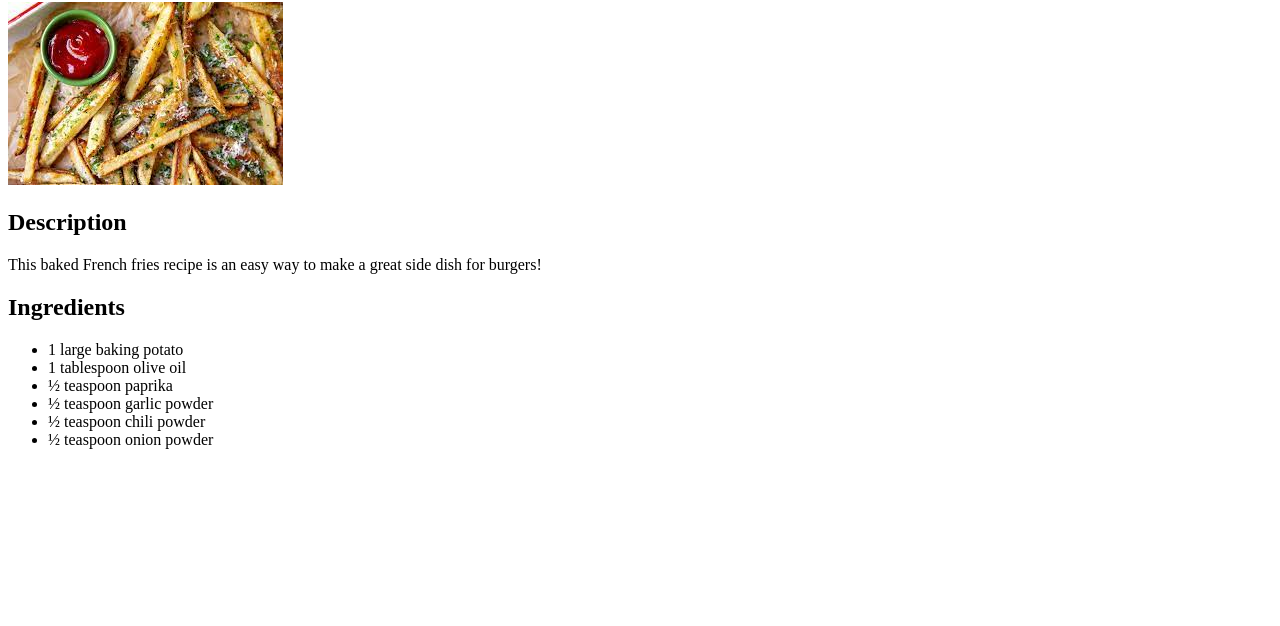
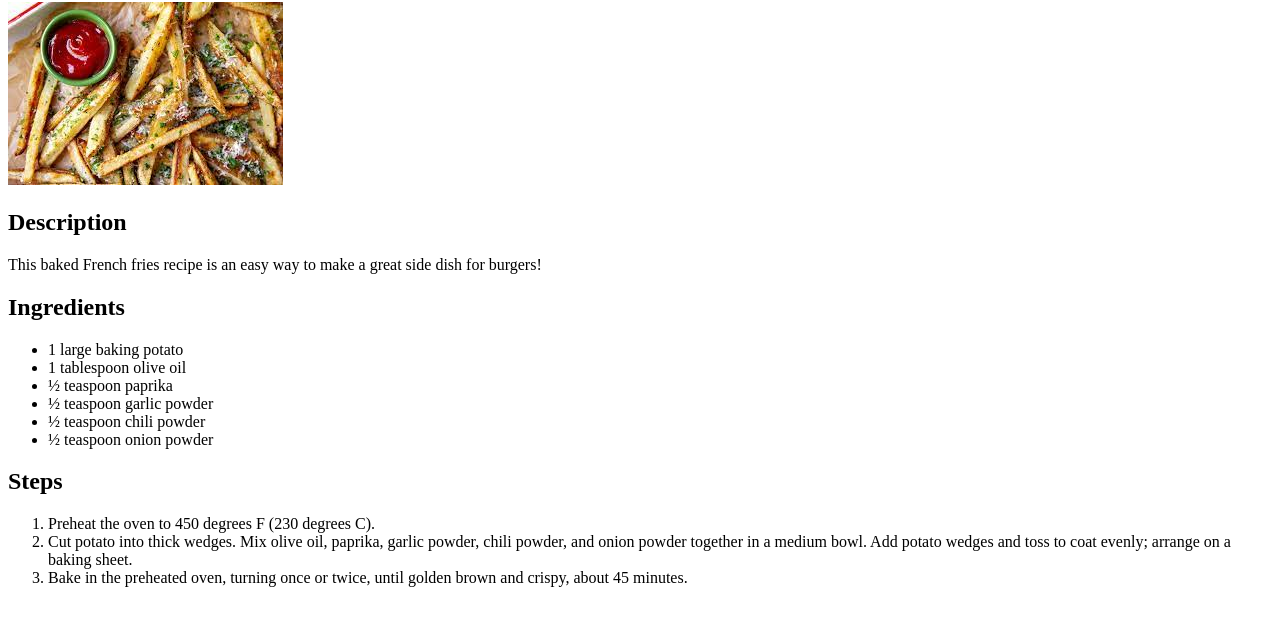
Before and after one commit to muhammad-abdulrafay/odin-recipes, a plain HTML site: page recipes/fries.html in a window 1280 px wide. Shown: the part 78-704 px from the top of the page. Drawn offline with Linux system fonts and the light colour scheme.

Commit message:
Add recipe steps

```diff
--- a/recipes/fries.html
+++ b/recipes/fries.html
@@ -25,5 +25,13 @@
             <li>½ teaspoon chili powder</li>
             <li>½ teaspoon onion powder</li>
         </ul>
+
+        <h2>Steps</h2>
+
+        <ol>
+            <li>Preheat the oven to 450 degrees F (230 degrees C).</li>
+            <li>Cut potato into thick wedges. Mix olive oil, paprika, garlic powder, chili powder, and onion powder together in a medium bowl. Add potato wedges and toss to coat evenly; arrange on a baking sheet.</li>
+            <li>Bake in the preheated oven, turning once or twice, until golden brown and crispy, about 45 minutes.</li>
+        </ol>
     </body>
 </html>
```
